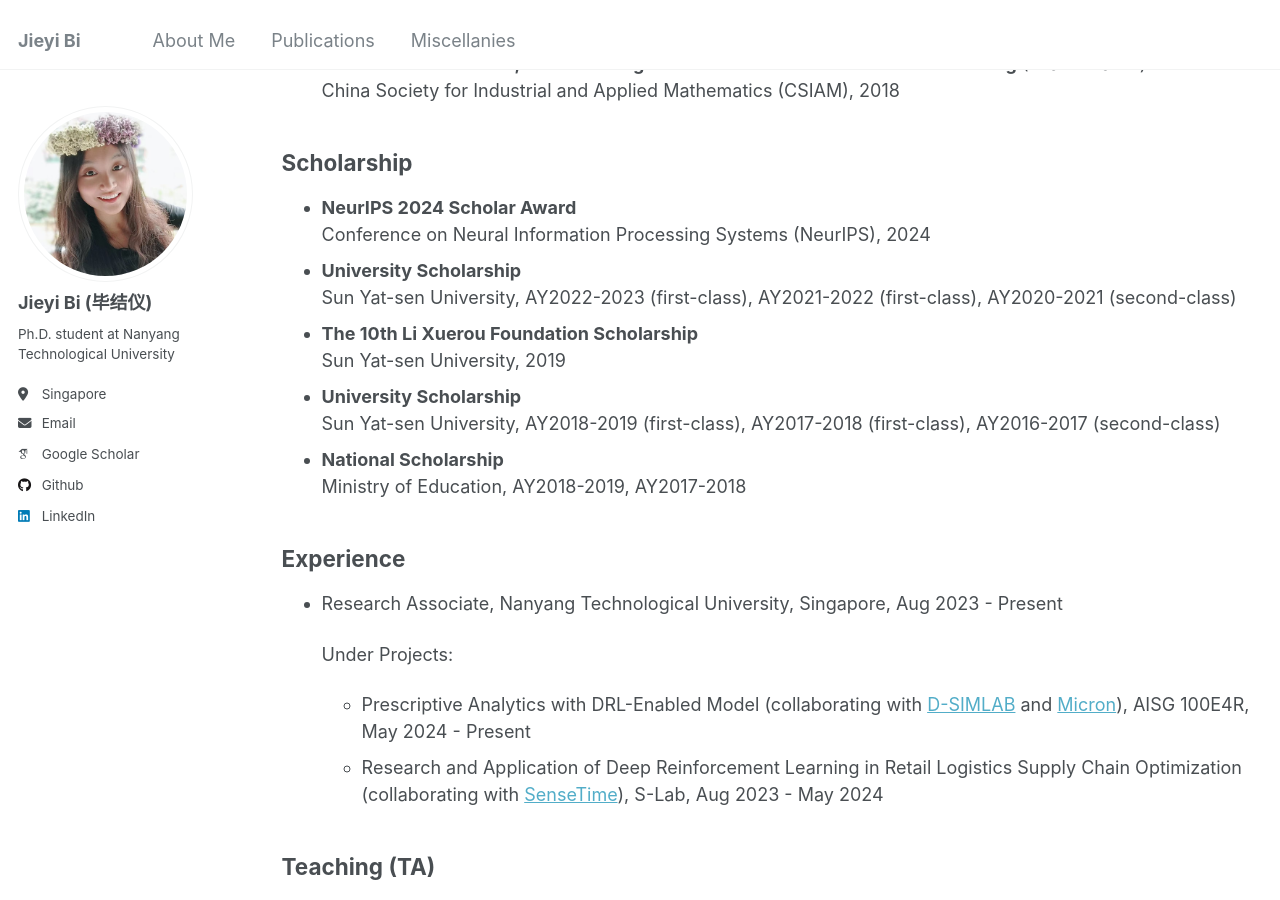
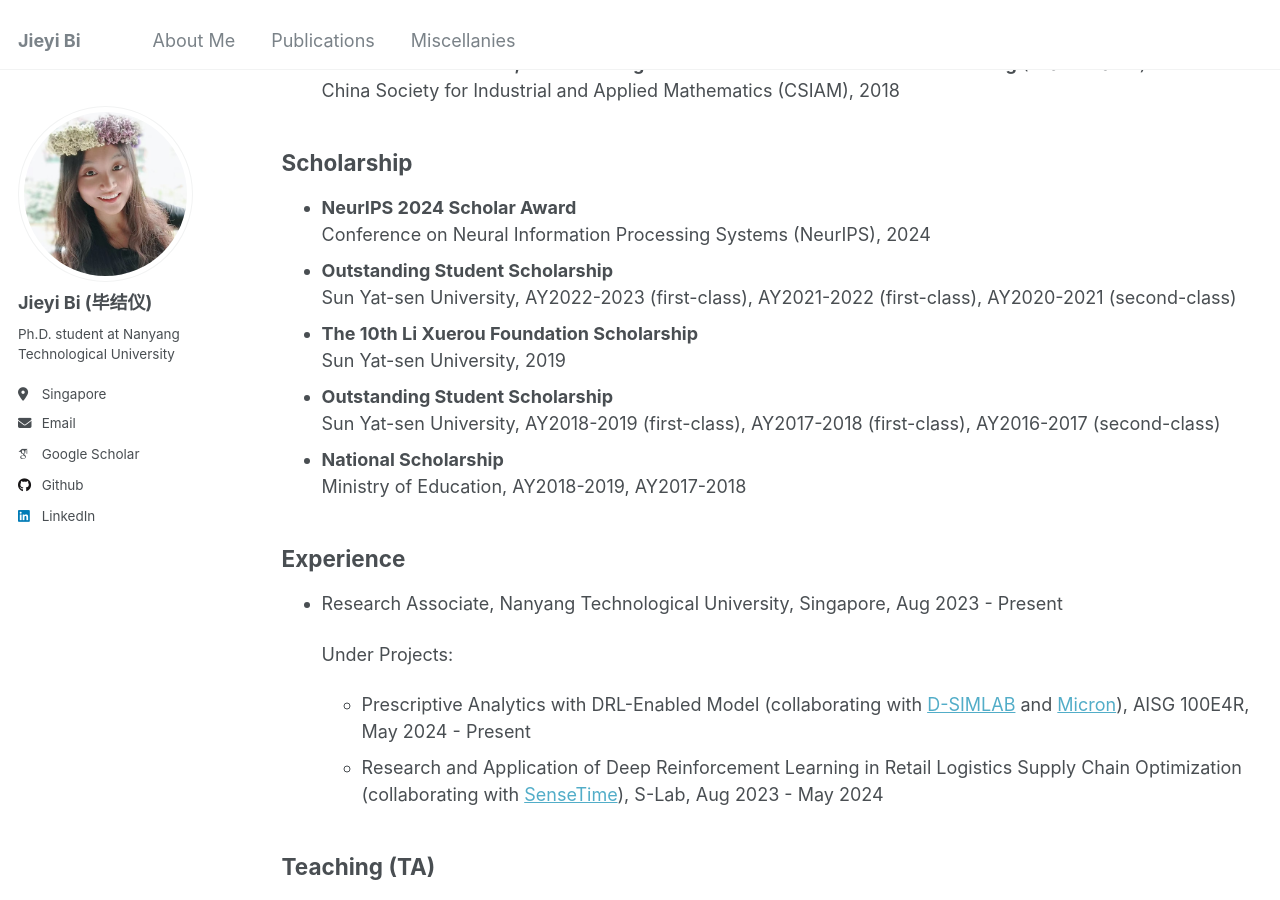
Before and after one commit to jieyibi/jieyibi.github.io, a Jekyll site: the page built from _pages/miscellanies.md, in a window 1280 px wide and 900 px high, scrolled down 759 px. Built offline with Jekyll 4.4.1, drawn with Linux system fonts in a browser that asks for light colours; some web fonts are replaced.

Commit message:
Update miscellanies.md

```diff
--- a/_pages/miscellanies.md
+++ b/_pages/miscellanies.md
@@ -30,11 +30,11 @@ China Society for Industrial and Applied Mathematics (CSIAM), 2018
 
 - **NeurIPS 2024 Scholar Award**
 Conference on Neural Information Processing Systems (NeurIPS), 2024
-- **University Scholarship**
+- **Outstanding Student Scholarship**
 Sun Yat-sen University, AY2022-2023 (first-class), AY2021-2022 (first-class), AY2020-2021 (second-class)
 - **The 10th Li Xuerou Foundation Scholarship**
 Sun Yat-sen University, 2019
-- **University Scholarship**
+- **Outstanding Student Scholarship**
 Sun Yat-sen University, AY2018-2019 (first-class), AY2017-2018 (first-class), AY2016-2017 (second-class)
 - **National Scholarship**
 Ministry of Education, AY2018-2019, AY2017-2018
```
